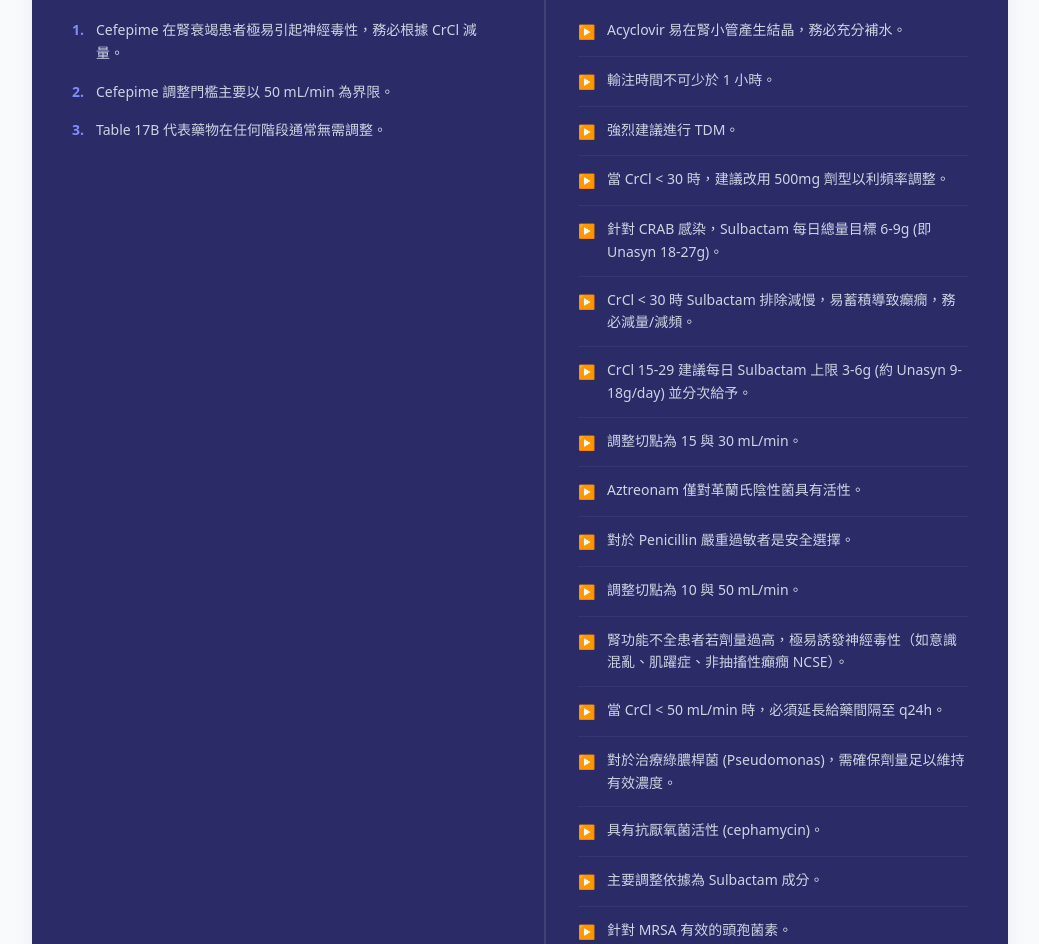
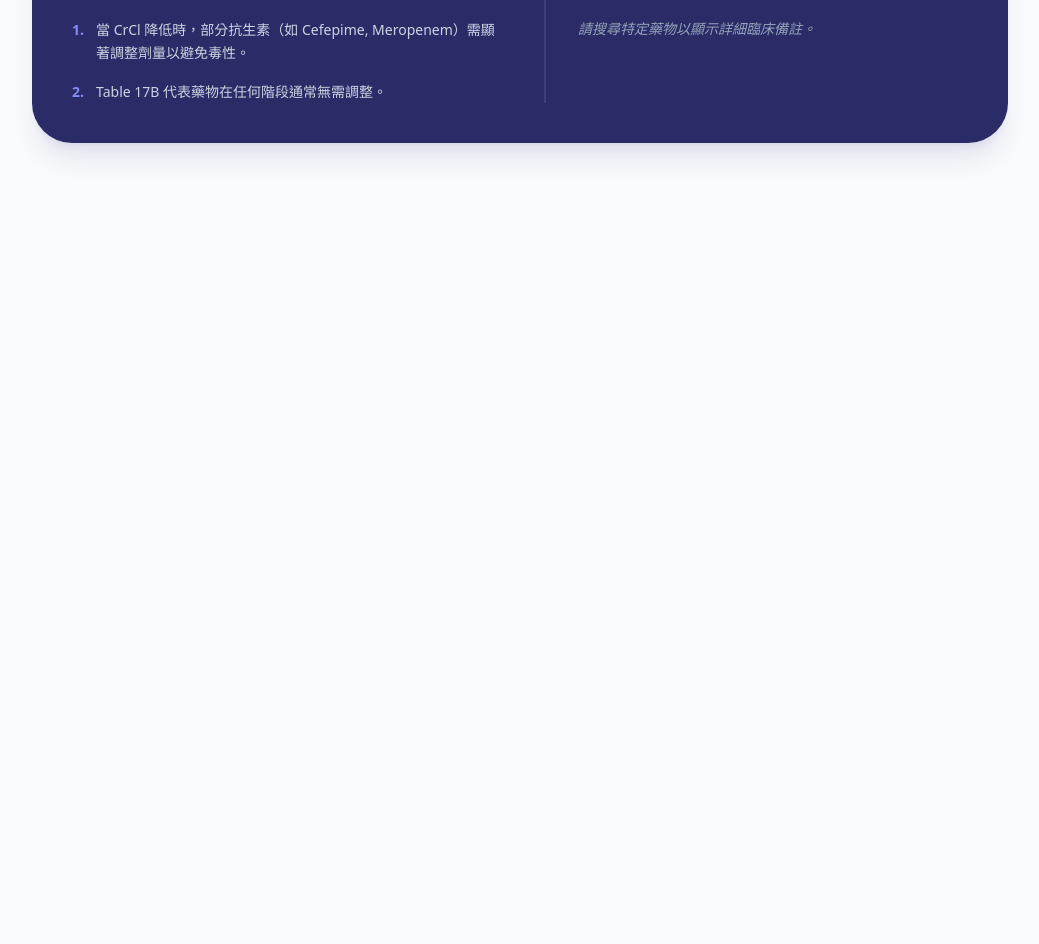
Before and after one commit to PeterWei078/antibiotics_renal_dose_adjuction, a React (Vite) app: page / in a window 1280 px wide. Shown: the part 7168-8112 px from the top of the page, without its empty margins (120-1159 px from the left). After the commit the page ends 7391 px from the top, so only its background shows below. Built offline with nearby package versions, Linux system fonts and the light colour scheme.

Commit message:
summery_dislocation

```diff
--- a/src/App.jsx
+++ b/src/App.jsx
@@ -44,8 +44,8 @@ const DRUG_DATA = [
     hdNotes: "血液透析會移除大量 Cefepime。務必在透析結束後才給予當日劑量。",
     highlights: ["Neurotoxicity risk", "Pseudomonas coverage"],
     standardPearls: [
-      "腎功能不全患者若劑量過高，極易誘發神經毒性（如意識混亂、肌躍症、非抽搐性癲癇 NCSE）。",
-      "當 CrCl < 50 mL/min 時，必須延長給藥間隔至 q24h。",
+      "Cefepime 在腎衰竭患者極易引起神經毒性，務必根據 CrCl 減量。",
+      "Cefepime 調整門檻主要以 50 mL/min 為界限。",
       "對於治療綠膿桿菌 (Pseudomonas)，需確保劑量足以維持有效濃度。"
     ],
     hdPearls: ["血液透析清除率高，建議每日一次 1g，並固定於透析結束後給藥。"]
@@ -73,7 +73,7 @@ const DRUG_DATA = [
     hdDose: "1-2g after HD",
     hdNotes: "血液透析清除率高，建議於透析後給藥。",
     highlights: ["Anaerobic coverage"],
-    standardPearls: ["具有抗厭氧菌活性 (cephamycin)。"],
+    standardPearls: [],
     hdPearls: ["透析後補藥。"]
   },
   {
@@ -86,7 +86,7 @@ const DRUG_DATA = [
     hdDose: "200mg q12h (After HD)",
     hdNotes: "透析患者建議 200mg q12h，且在透析日需於透析後給藥。",
     highlights: ["MRSA coverage"],
-    standardPearls: ["針對 MRSA 有效的頭孢菌素。", "腎功能調整區間較細 (50/30/15)。"],
+    standardPearls: ["針對 MRSA 有效的頭孢菌素。"],
     hdPearls: ["透析日請於透析結束後給藥。"]
   },
   {
@@ -99,7 +99,7 @@ const DRUG_DATA = [
     hdDose: "Supplement Sulbactam after HD",
     hdNotes: "Cefoperazone 為膽道排除，無需調整；Sulbactam 為腎排除，需調整並於 HD 後補給。",
     highlights: ["Biliary excretion (Cefoperazone)", "Acinetobacter (Sulbactam)"],
-    standardPearls: ["主要調整依據為 Sulbactam 成分。"],
+    standardPearls: [],
     hdPearls: ["透析會移除 Sulbactam，建議透析後補給。"]
   },
   {
@@ -435,7 +435,11 @@ const App = () => {
 
   const activePearls = useMemo(() => {
     const pearls = [];
-    filteredDrugs.forEach(d => {
+    // 只有在「已選取特定藥物」或「搜尋結果只有一個」的情況下，才顯示專屬珠璣 (Pearl)
+    // 避免搜尋 broad term (如 "Cef") 時顯示過多不相干的備註
+    const sourceDrugs = selectedDrug ? [selectedDrug] : (filteredDrugs.length === 1 ? filteredDrugs : []);
+
+    sourceDrugs.forEach(d => {
       if (isHD) {
         if (d.hdPearls) pearls.push(...d.hdPearls);
       } else {
@@ -443,7 +447,7 @@ const App = () => {
       }
     });
     return [...new Set(pearls)];
-  }, [filteredDrugs, isHD]);
+  }, [selectedDrug, filteredDrugs, isHD]);
 
   const getDoseAdvice = (drug) => {
     if (isHD) {
@@ -799,9 +803,8 @@ const App = () => {
                   </>
                 ) : (
                   <>
-                    <li className="flex gap-3 leading-relaxed"><span className="text-indigo-400 font-bold">1.</span> Cefepime 在腎衰竭患者極易引起神經毒性，務必根據 CrCl 減量。</li>
-                    <li className="flex gap-3 leading-relaxed"><span className="text-indigo-400 font-bold">2.</span> Cefepime 調整門檻主要以 50 mL/min 為界限。</li>
-                    <li className="flex gap-3 leading-relaxed"><span className="text-indigo-400 font-bold">3.</span> Table 17B 代表藥物在任何階段通常無需調整。</li>
+                    <li className="flex gap-3 leading-relaxed"><span className="text-indigo-400 font-bold">1.</span> 當 CrCl 降低時，部分抗生素（如 Cefepime, Meropenem）需顯著調整劑量以避免毒性。</li>
+                    <li className="flex gap-3 leading-relaxed"><span className="text-indigo-400 font-bold">2.</span> Table 17B 代表藥物在任何階段通常無需調整。</li>
                   </>
                 )}
               </ul>
```
